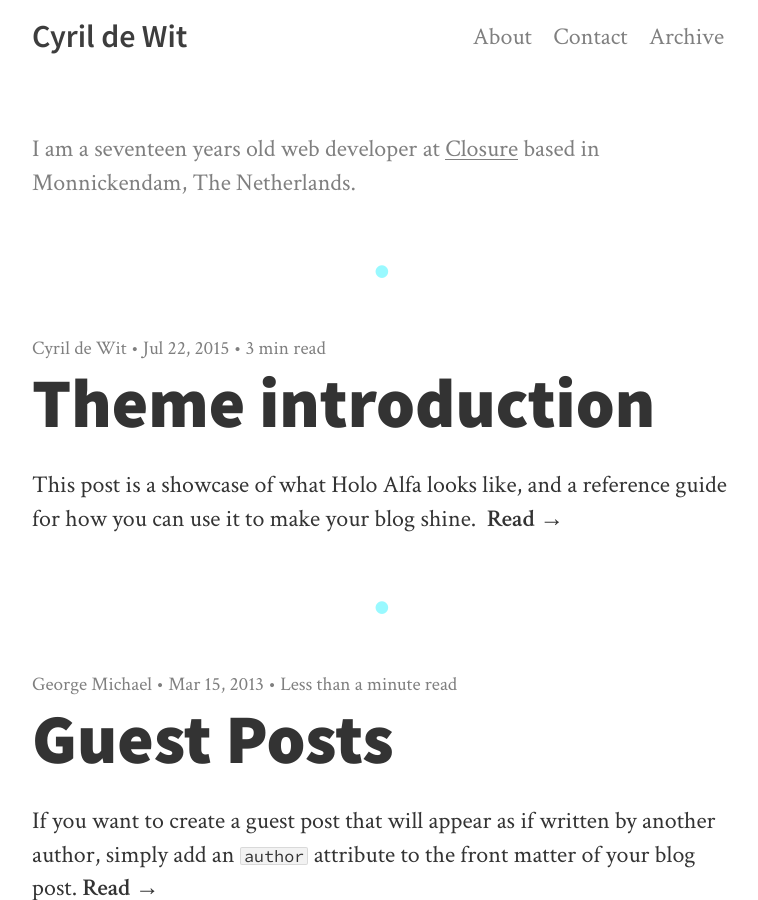
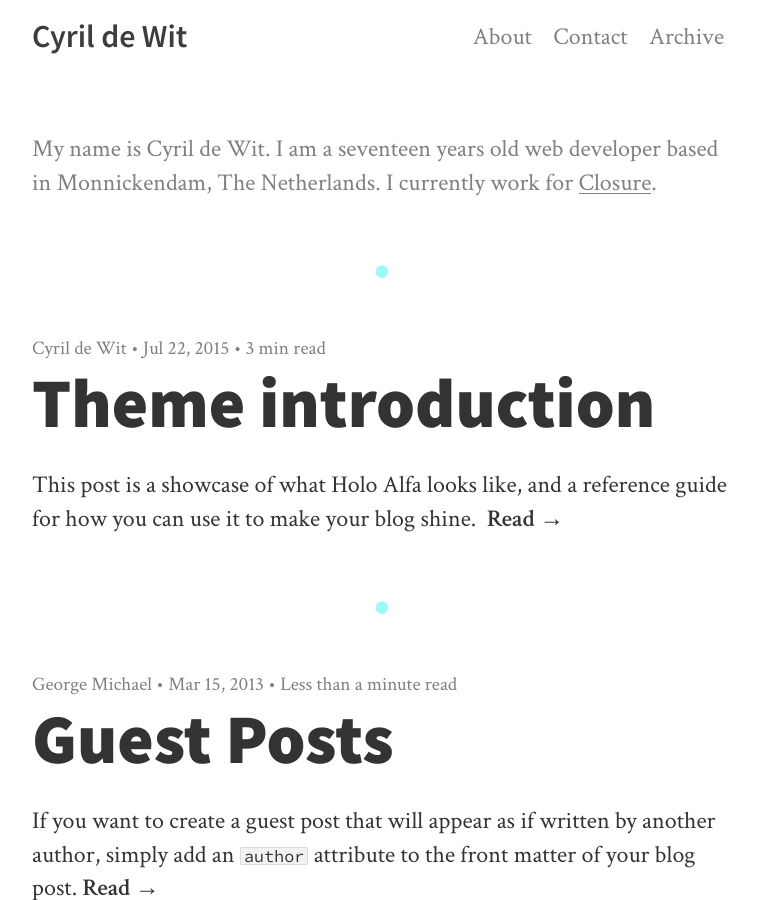
Before and after one commit to cyrildewit/cyrildewit.github.io, a Jekyll site: the page built from index.html, in a window 1280 px wide and 900 px high. Shown: the whole window, without its empty margins (258-1016 px from the left). Built offline with Jekyll 4.4.1, drawn with Linux system fonts in a browser that asks for light colours; nearby versions of some CDN libraries; the list of posts is cut into pages by our own code.

Commit message:
feat: improve subtitle

```diff
--- a/_config.yml
+++ b/_config.yml
@@ -8,7 +8,7 @@ description:
   meta: Holo Alfa is a minimalist, mobile first Jekyll theme with focus on readability and content.
 
   # Description of your site. This will show up on the front page.
-  subtitle: I am a seventeen years old web developer at <a href="https://www.closure.nl">Closure</a> based in Monnickendam, The Netherlands.
+  subtitle: My name is Cyril de Wit. I am a seventeen years old web developer based in Monnickendam, The Netherlands. I currently work for <a href="https://www.closure.nl">Closure</a>.
 
 author:
   name: Cyril de Wit # Change this!
```
